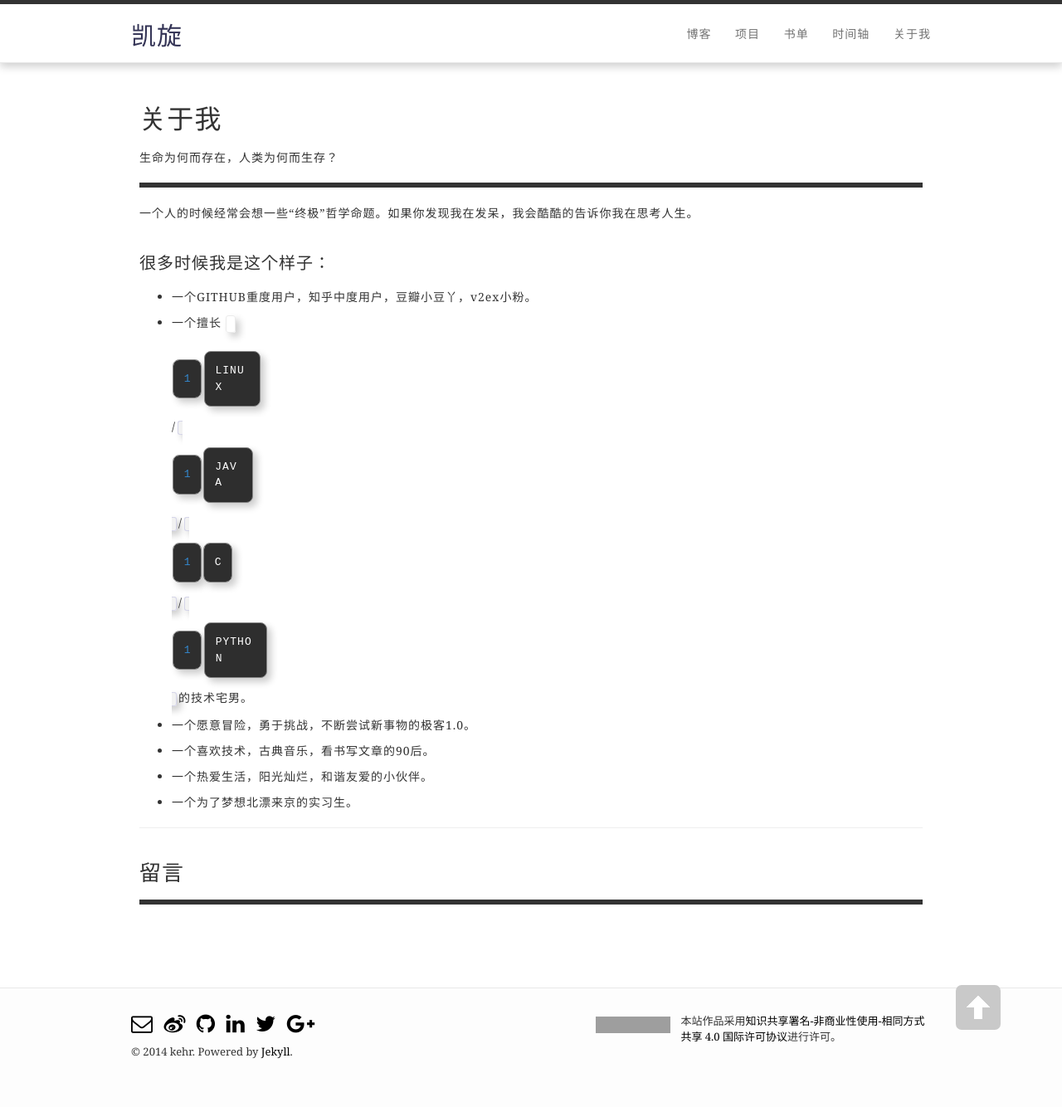
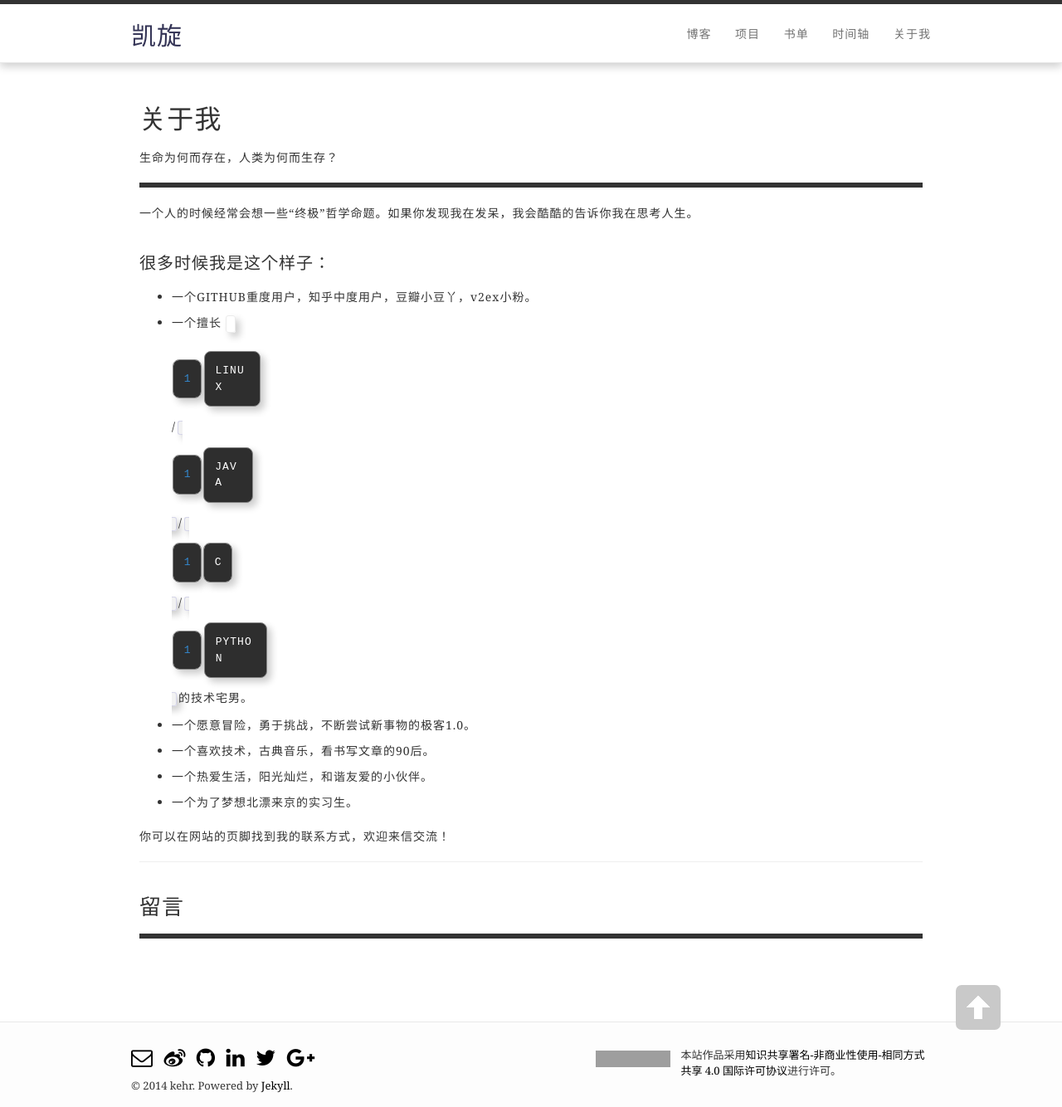
Before and after one commit to kehr/SimpleTheme, a Jekyll site: the page built from about/about.md, in a window 1280 px wide and 1334 px high. Shown: the whole window at 83% size. Built offline with Jekyll 4.4.1, drawn with Linux system fonts in a browser that asks for light colours; nearby versions of some CDN libraries; grey boxes are pictures that could not be loaded.

Commit message:
update something

```diff
--- a/about/about.md
+++ b/about/about.md
@@ -33,7 +33,7 @@ permalink: /about/
 
 - 一个为了梦想北漂来京的实习生。
 
-
+你可以在网站的页脚找到我的联系方式，欢迎来信交流！
 
 <hr>
 
```
